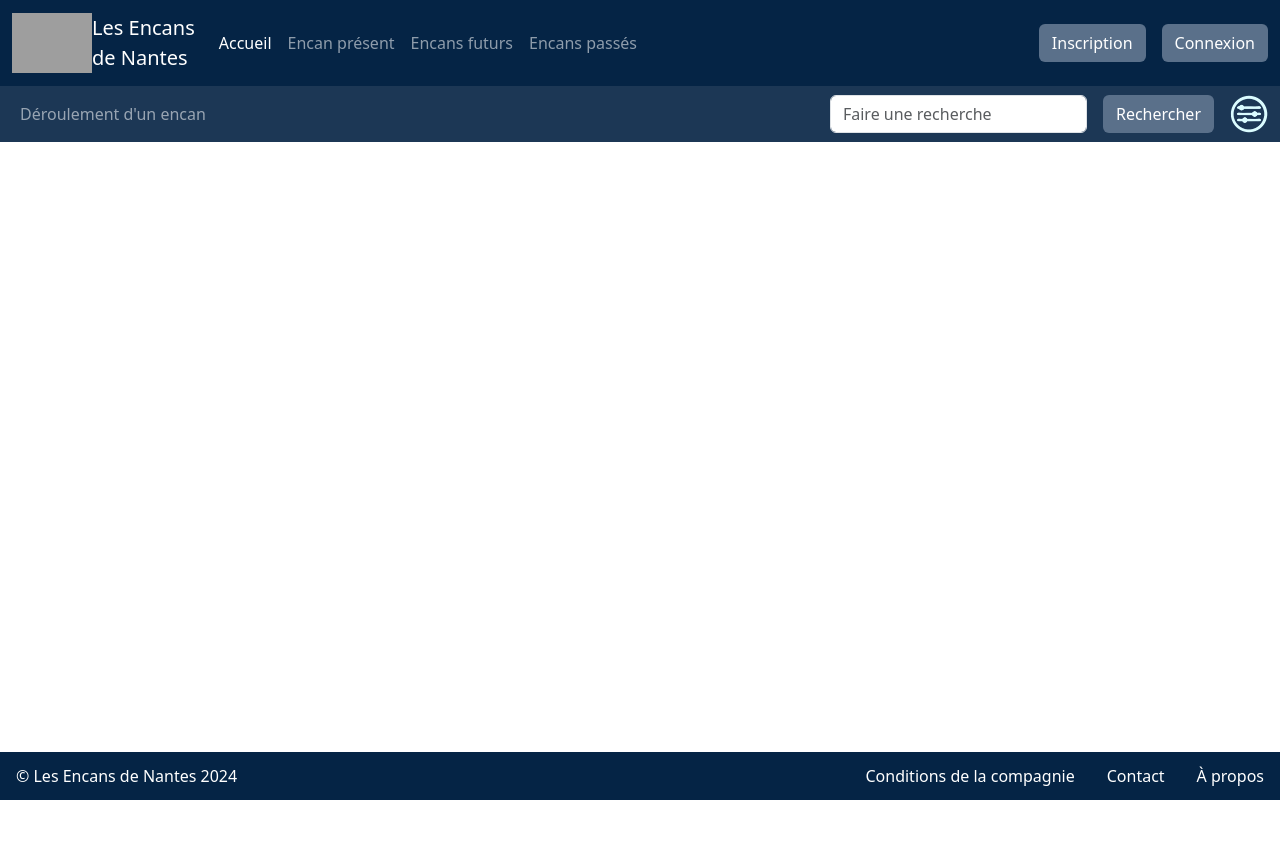
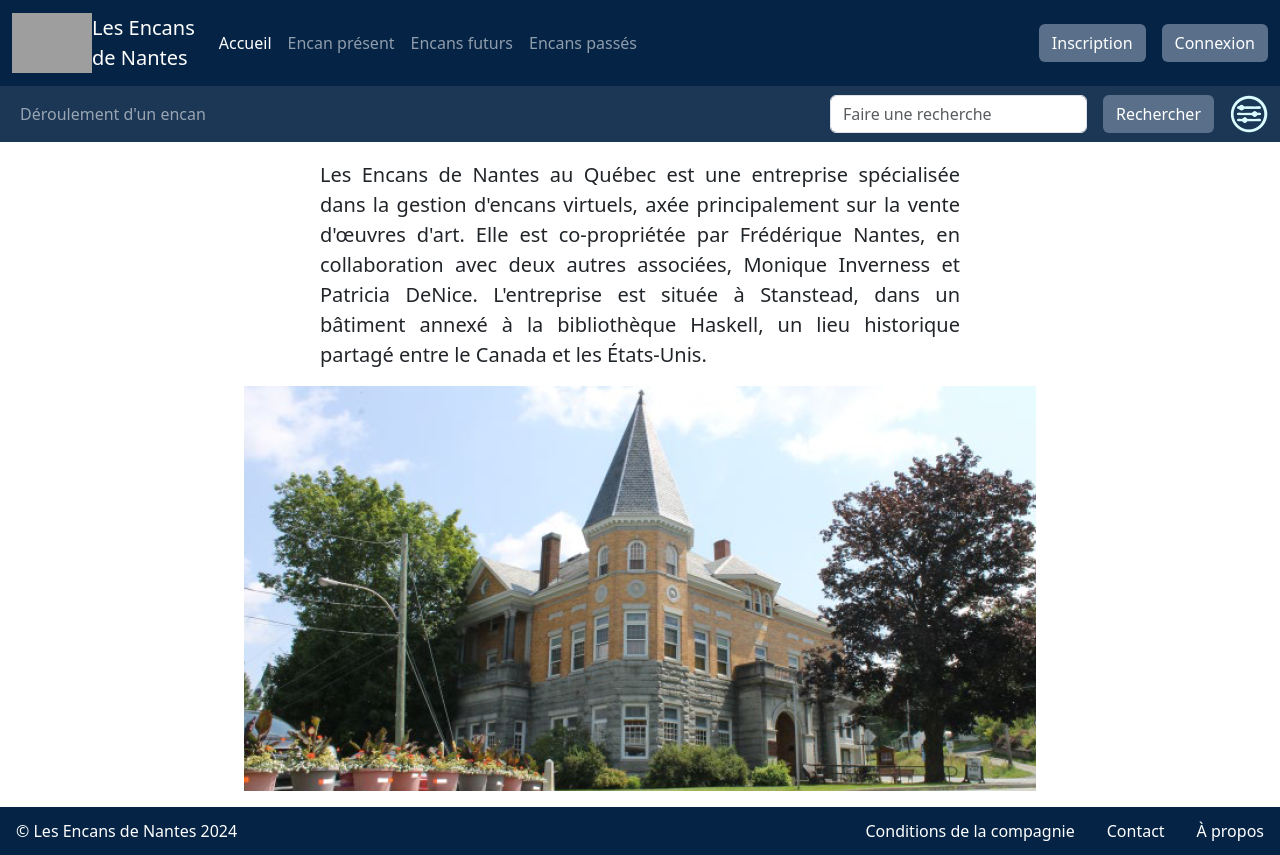
Before and after one commit to StephaneNkengue/Projet_integration, a Vue app in the folder gamma2024.client/: page /apropos in a window 1280 px wide. Before the commit the page ends 800 px from the top, so only its background shows below. Built offline with nearby package versions, Linux system fonts and the light colour scheme; grey boxes are pictures that could not be loaded.

Commit message:
Ajout de la page À Propos

```diff
--- /dev/null
+++ b/gamma2024.client/src/components/views/APropos.vue
@@ -0,0 +1,17 @@
+<template>
+    <div class="d-flex flex-column align-items-center">
+        <div class="d-flex flex-column align-items-center w-50 fs-5">
+            <p class="justifyText">
+                Les Encans de Nantes au Québec est une entreprise spécialisée dans la gestion d'encans virtuels, axée principalement sur la vente d'œuvres d'art. Elle est co-propriétée par Frédérique Nantes, en collaboration avec deux autres associées, Monique Inverness et Patricia DeNice. L'entreprise est située à Stanstead, dans un bâtiment annexé à la bibliothèque Haskell, un lieu historique partagé entre le Canada et les États-Unis.
+            </p>
+            <img src="/images/biblio.png"
+                 alt="Bibliothèque" />
+        </div>
+    </div>
+</template>
+
+<script setup>
+</script>
+
+<style scoped>
+</style>
--- a/gamma2024.client/src/components/views/PiedDePage.vue
+++ b/gamma2024.client/src/components/views/PiedDePage.vue
@@ -22,7 +22,7 @@
                     </router-link>
                 </li>
                 <li>
-                    <router-link to="/" class="text-decoration-none">
+                    <router-link to="/apropos" class="text-decoration-none">
                         <a class="nav-link text-white">
                             À propos
                         </a>
--- a/gamma2024.client/src/router/index.js
+++ b/gamma2024.client/src/router/index.js
@@ -2,6 +2,7 @@ import { createRouter, createWebHistory } from 'vue-router'
 import BarreDeNavigation from '@/components/views/BarreDeNavigation.vue'
 import Accueil from '@/components/views/Accueil.vue'
 import Contact from '@/components/views/Contact.vue'
+import APropos from '@/components/views/APropos.vue'
 
 const routes = [
     {
@@ -18,6 +19,11 @@ const routes = [
         path: '/contact',
         name: 'Contact',
         component: Contact
+    },
+    {
+        path: '/apropos',
+        name: 'APropos',
+        component: APropos
     }
 ]
 
```
Also changed, not shown: gamma2024.client/public/images/biblio.png (added).
